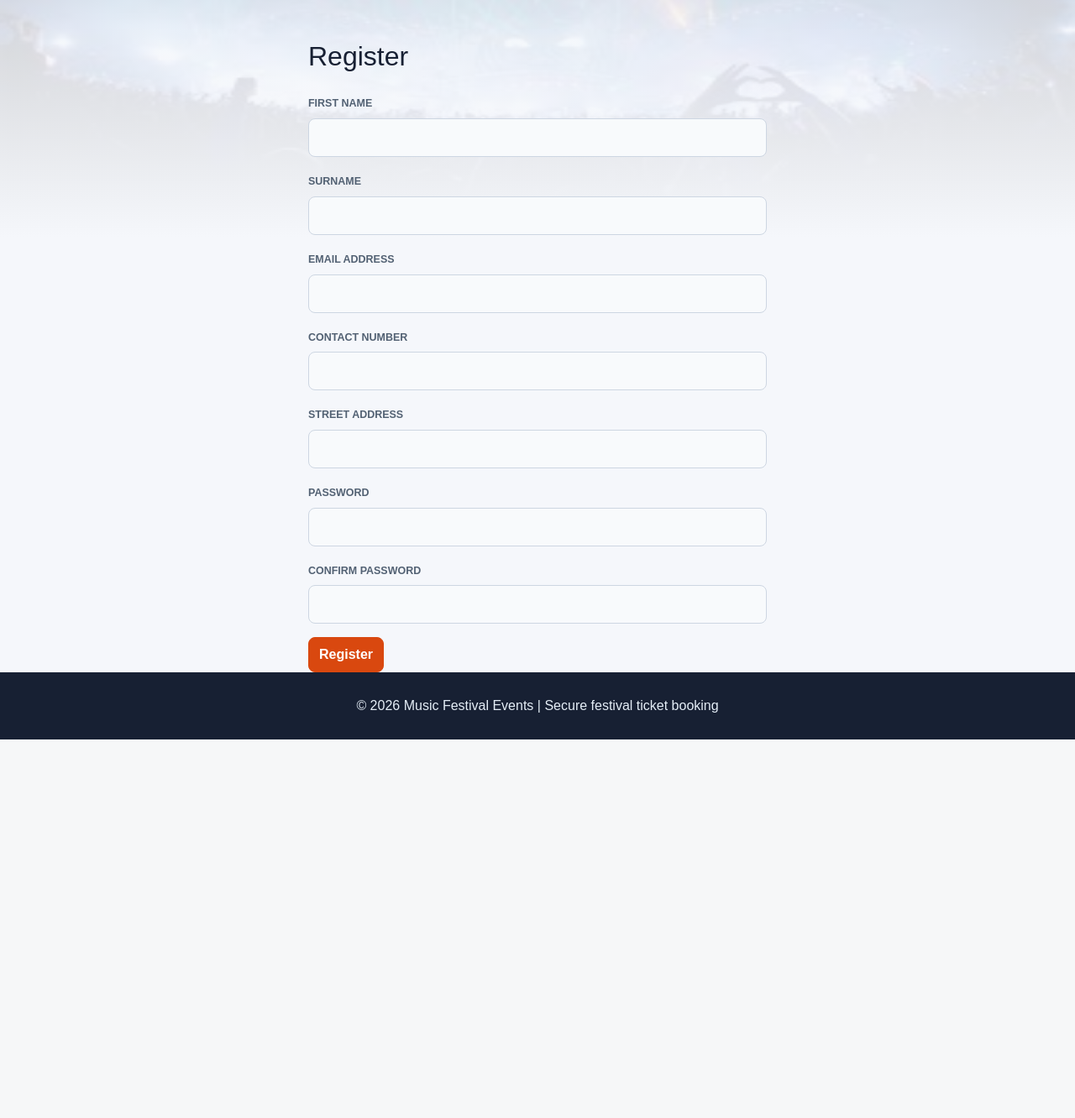
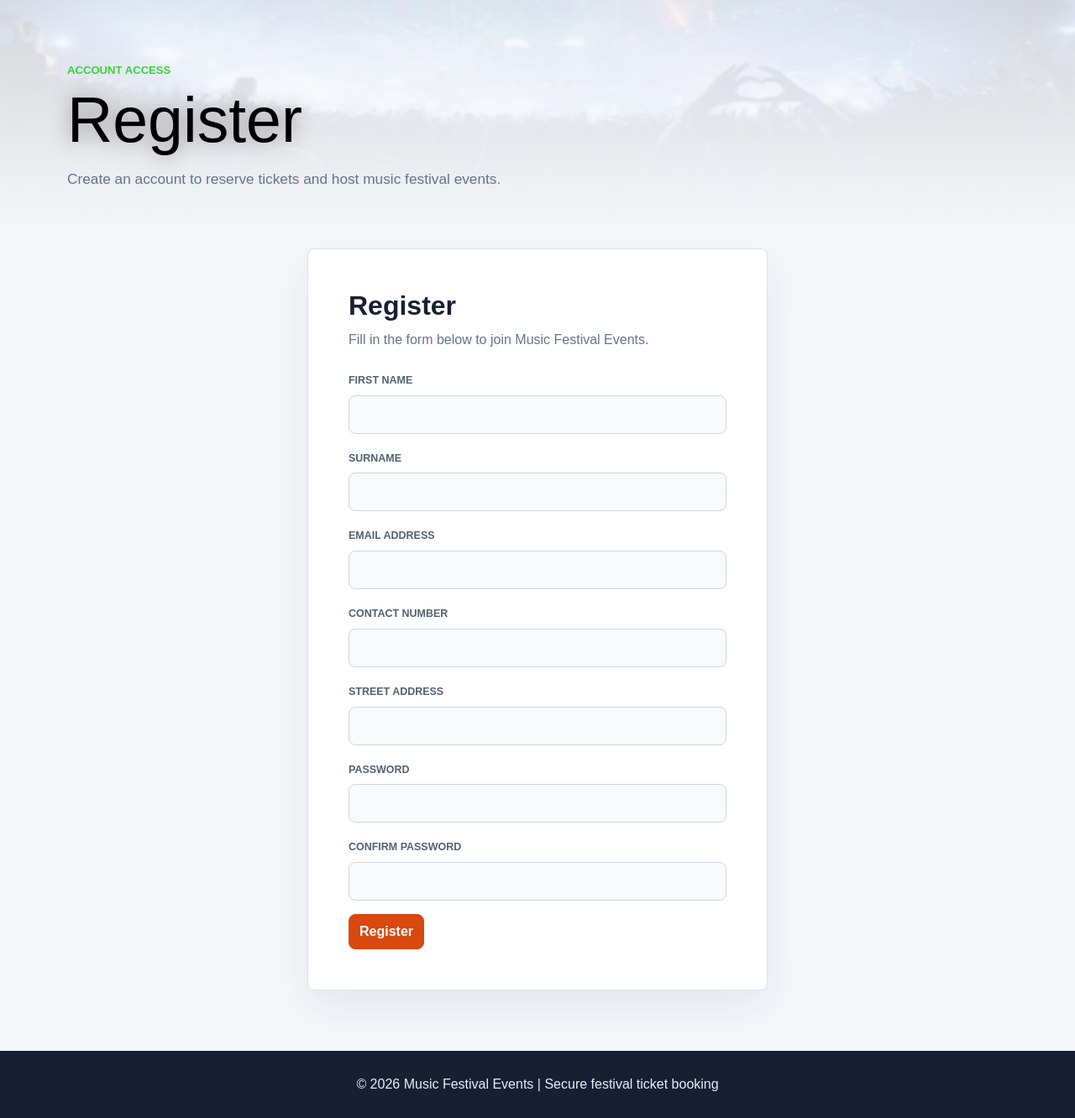
Before and after one commit to kasen2001/Assessment, a Flask app: page /register in a window 1280 px wide. Shown: the part 77-1409 px from the top of the page at 84% size. Before the commit the page ends 958 px from the top, so only its background shows below. Run offline with Flask 3, Linux system fonts and the light colour scheme; some libraries are stand-ins or nearby versions.

Commit message:
user.html

```diff
--- a/website/templates/user.html
+++ b/website/templates/user.html
@@ -2,15 +2,40 @@
 {% from "bootstrap5/form.html" import render_form %}
 
 {% block content %}
-<div class="container mt-5">
+<!-- Account hero changes copy depending on login or registration mode. -->
+<section class="page-hero compact">
+    <div>
+        <div class="eyebrow">Account access</div>
+        <h1>{{ heading }}</h1>
+        {% if heading == 'Login' %}
+        <p>Log in to book tickets, comment on events, and manage your dashboard.</p>
+        {% else %}
+        <p>Create an account to reserve tickets and host music festival events.</p>
+        {% endif %}
+    </div>
+</section>
+
+<main class="content-band">
+    <!-- Flask-Bootstrap renders the supplied WTForms object here. -->
     <div class="row justify-content-center">
-        <div class="col-md-6">
-            <h2 class="mb-4">{{ heading }}</h2>
-            {{ render_form(form) }}
-            {% if heading == 'Login' %}
-            <p class="mt-3">New user? <a href="{{ url_for('auth.register') }}">Click here</a> to register.</p>
-            {% endif %}
+        <div class="col-lg-7 col-xl-6">
+            <section class="surface p-4 p-md-5">
+                <div class="section-title">
+                    <h2>{{ heading }}</h2>
+                    {% if heading == 'Login' %}
+                    <p>Enter your details to continue to your account.</p>
+                    {% else %}
+                    <p>Fill in the form below to join Music Festival Events.</p>
+                    {% endif %}
+                </div>
+
+                {{ render_form(form) }}
+
+                {% if heading == 'Login' %}
+                <p class="mt-4 mb-0">New user? <a href="{{ url_for('auth.register') }}">Create an account</a>.</p>
+                {% endif %}
+            </section>
         </div>
     </div>
-</div>
+</main>
 {% endblock %}
```
